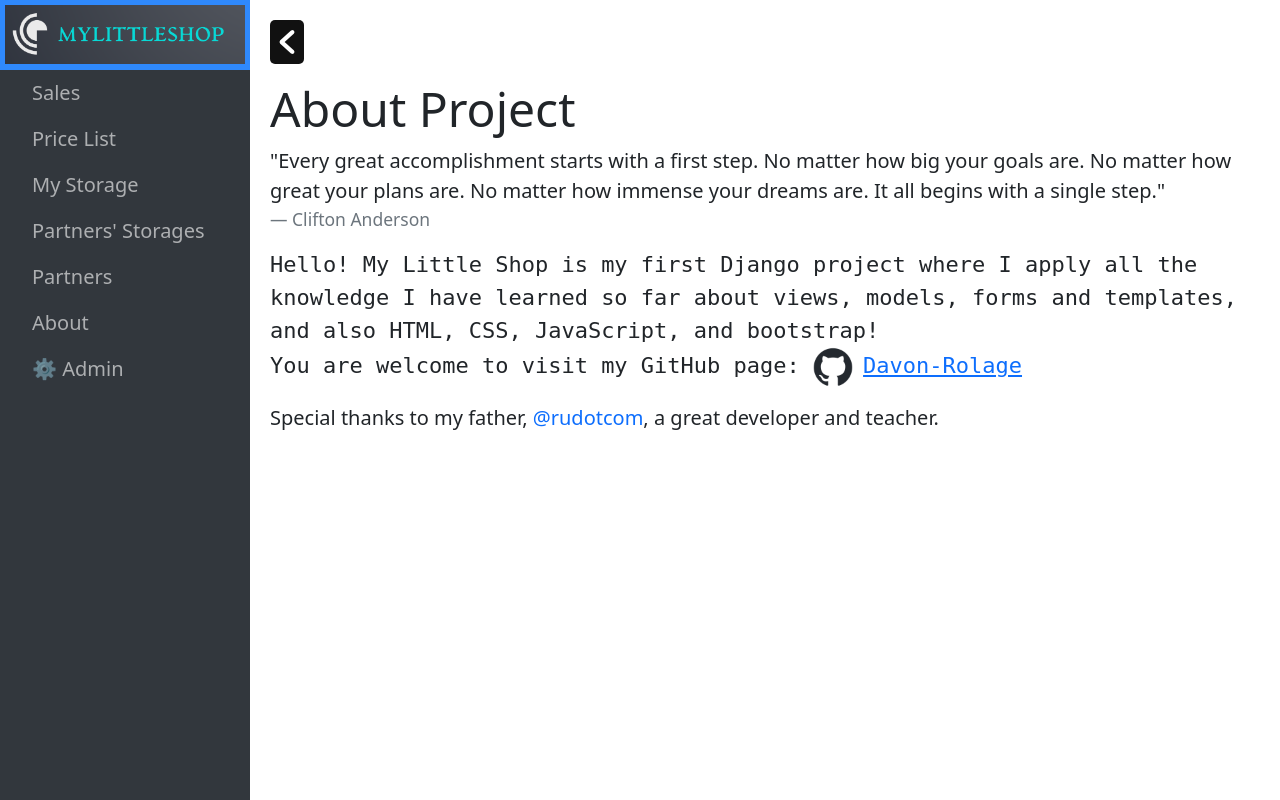
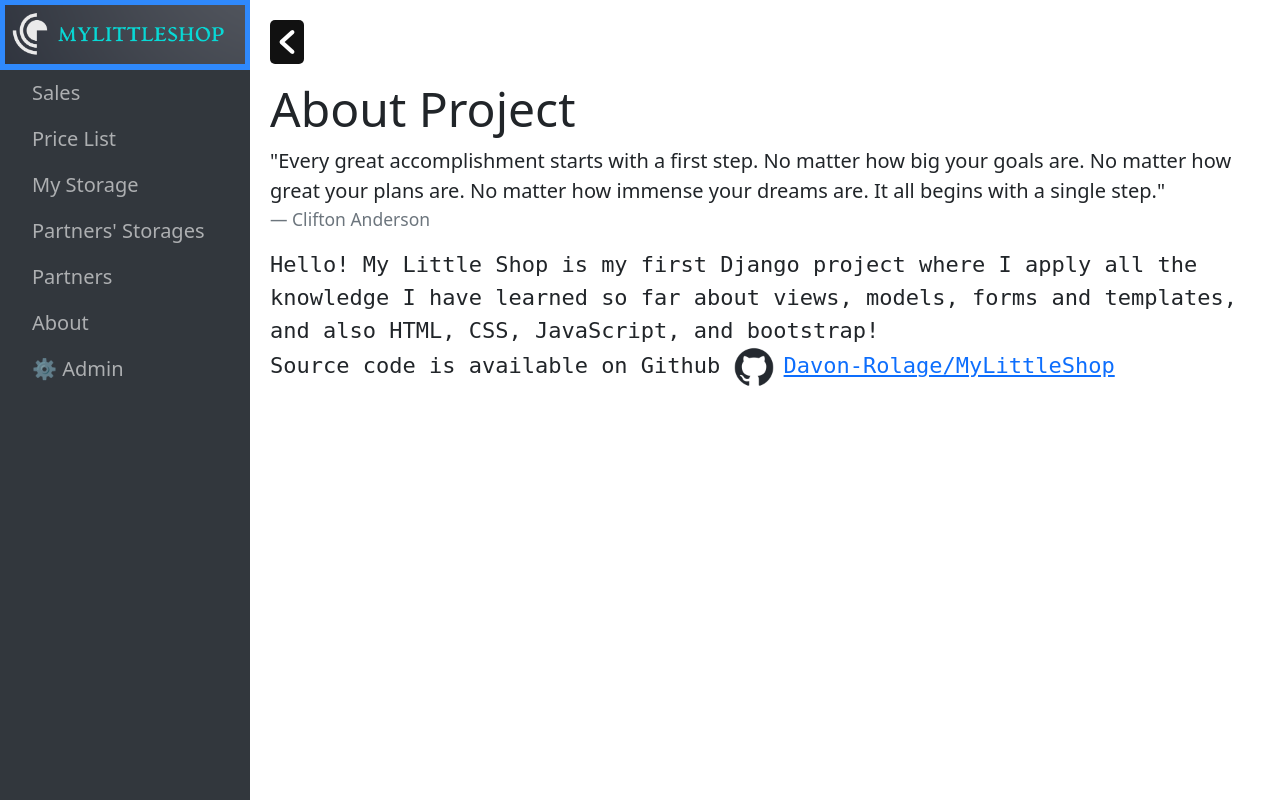
Before and after one commit to Davon-Rolage/MyLittleShop, a Django app: page /about/ in a window 1280 px wide. Run offline with Django 4.2, Linux system fonts and the light colour scheme; some libraries are stand-ins or nearby versions.

Commit message:
Update about.html

```diff
--- a/clothing/templates/clothing/about.html
+++ b/clothing/templates/clothing/about.html
@@ -12,7 +12,6 @@
     <footer class="blockquote-footer text-right">Clifton Anderson</footer>
 </blockquote>
 <p style="font-size: 22px; font-family: monospace">Hello! My Little Shop is my first Django project where I apply all the knowledge I have learned so far about views, models, forms and templates, and also HTML, CSS, JavaScript, and bootstrap!
-<br>You are welcome to visit my GitHub page: <a href="https://github.com/Davon-Rolage" class="github-logo"><img style="max-width: 50px; padding-right: 10px;" src="{% static 'images/github-mark.png' %}" alt="github-logo">Davon-Rolage</a>
+<br>Source code is available on Github <a href="https://github.com/Davon-Rolage/MyLittleShop" class="github-logo"><img style="max-width: 50px; padding-right: 10px;" src="{% static 'images/github-mark.png' %}" alt="github-logo">Davon-Rolage/MyLittleShop</a>
 </p>
-<p class="lead">Special thanks to my father, <a href="https://github.com/rudotcom" style="text-decoration: none">@rudotcom</a>, a great developer and teacher.</p>
 {% endblock %}
```
